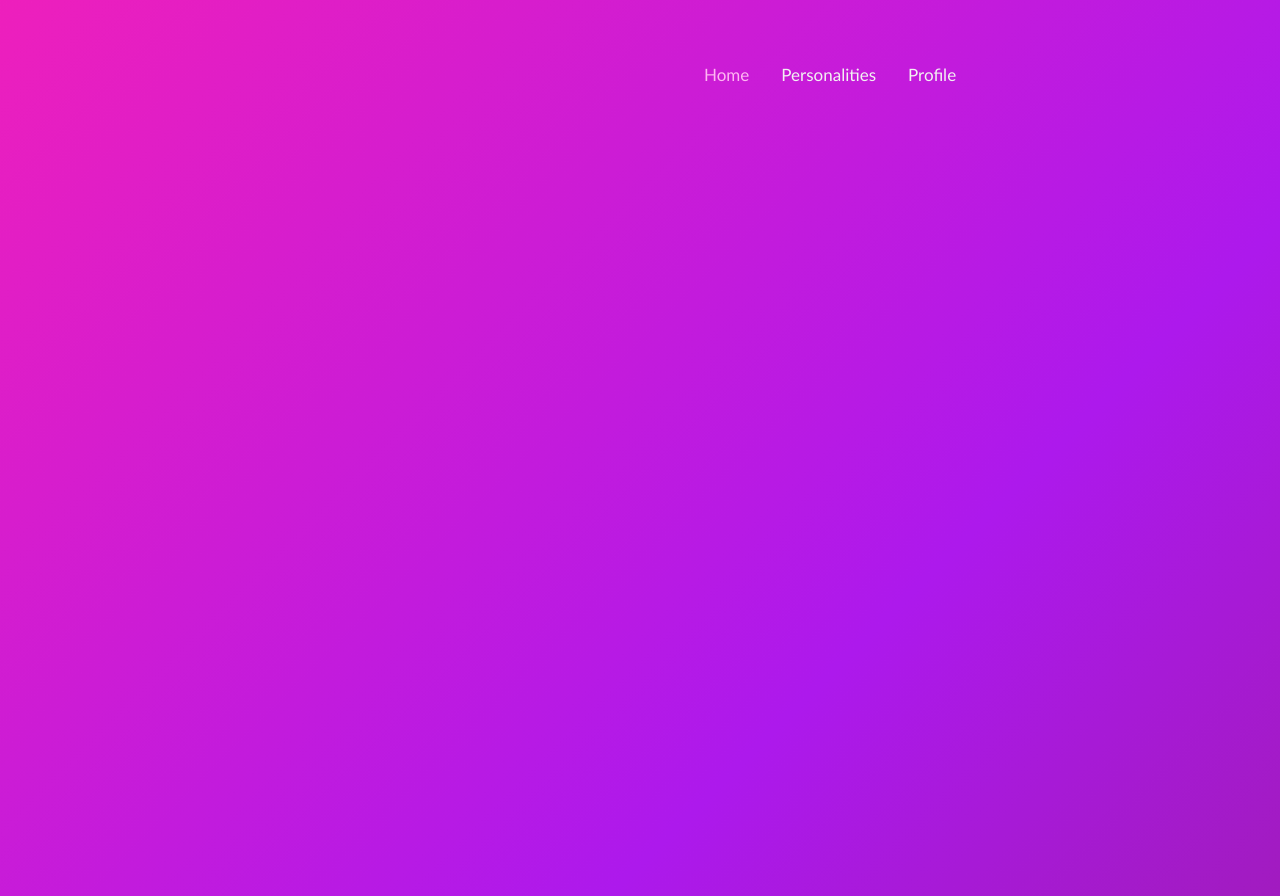
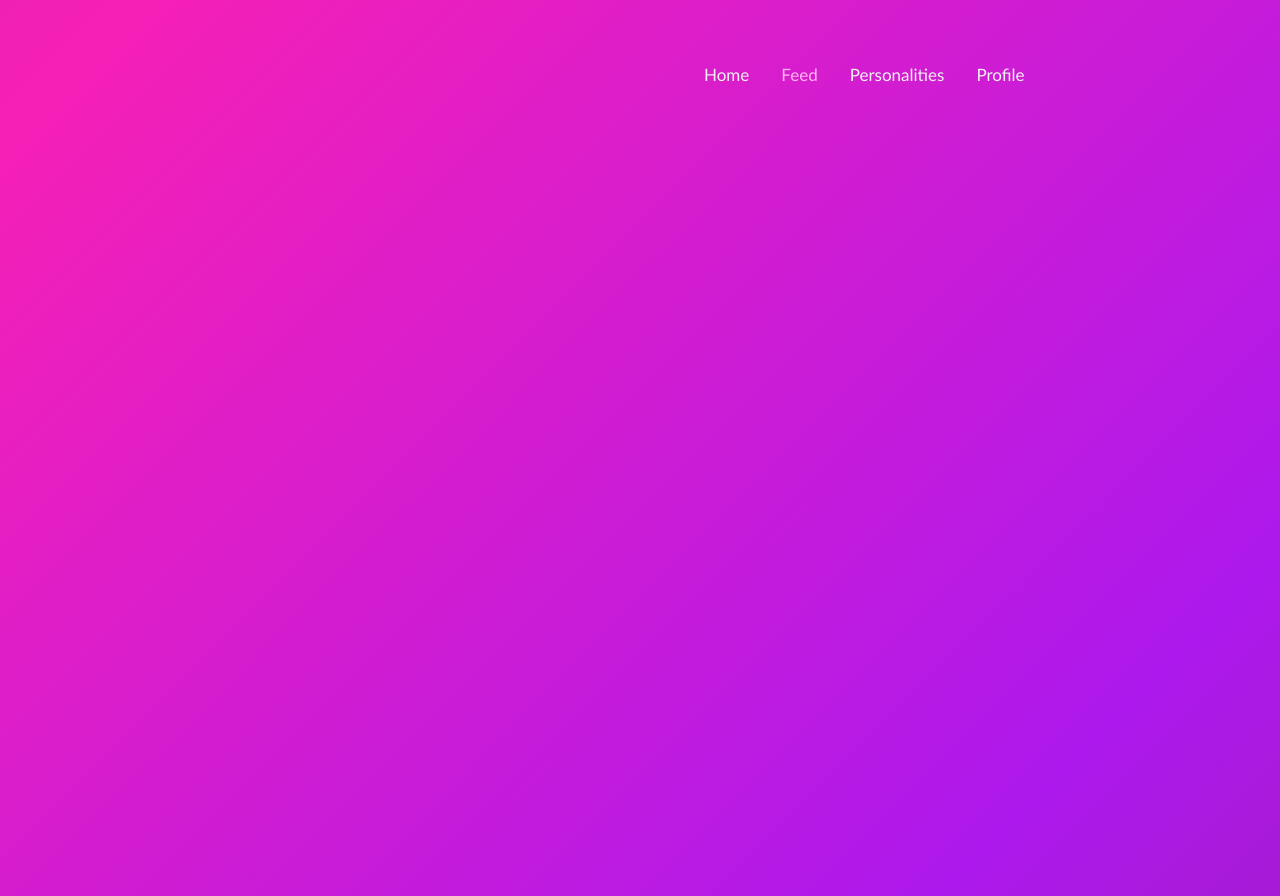
Before and after one commit to Oasis-NEU/f23-group03, a React (Create React App) app: page /feed in a window 1280 px wide. Shown: the top 896 px of the page. Built offline with nearby package versions, Linux system fonts and the light colour scheme.

Commit message:
added feed to top bar

```diff
--- a/src/js/Feed.js
+++ b/src/js/Feed.js
@@ -4,13 +4,21 @@ function Feed() {
     return (
         <div>
             <div class="topnav">
-                <a class='active' href ='/>feed'>Home</a>
+                <a href ='/>home'>Home</a>
+                <a class='active'href= '/feed'>Feed</a>
                 <a href='/detailcard'>Personalities</a>
                 <a href='/profile'>Profile</a>
+                </div>
+
+
             </div>
 
 
-            </div>
+
+
+
+
+
 
     )
 }
--- a/src/js/Profile.js
+++ b/src/js/Profile.js
@@ -5,7 +5,8 @@ function Profile() {
     return (
         <div>
             <div class="topnav">
-                <a href='/'>Home</a>
+                <a href='/home'>Home</a>
+                <a href='/feed'>Feed</a>
                 <a href='/detailcard'>Personalities</a>
                 <a class='active' href='/profile'>Profile</a>
             </div>
```
